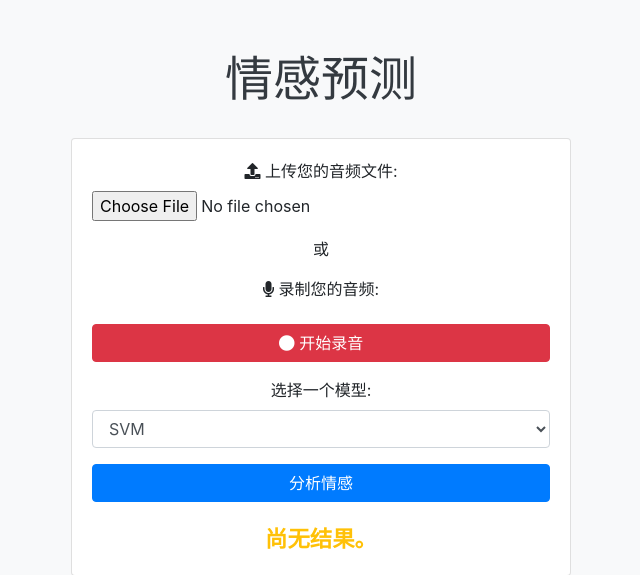
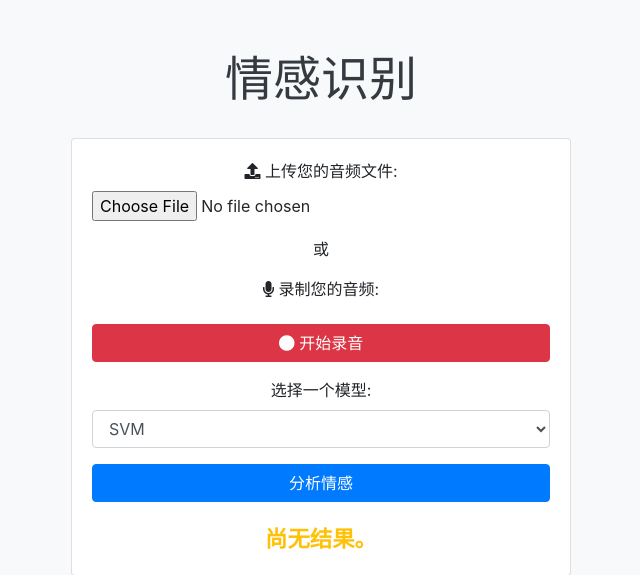
Before and after one commit to FengHua0/EmoIdentify, a Flask app: page / in a window 1280 px wide. Shown: the top 575 px of the page, without its empty margins (319-959 px from the left). Run offline with Flask 3, Linux system fonts and the light colour scheme; some libraries are stand-ins or nearby versions.

Commit message:
little change

```diff
--- a/app/model_training/cnn_spectrogram.py
+++ b/app/model_training/cnn_spectrogram.py
@@ -54,10 +54,10 @@ def train_cnn_model(data_folder, model_output, epochs=20, batch_size=32, img_siz
     # 反转字典用于反编码
     index_to_class = {v: k for k, v in class_indices.items()}
 
-    # 自定义保存路径（可以根据需要修改路径）
+    # 保存路径
     save_path = "../models/label_encoder/CREMA-D_CNN.json"
 
-    # 确保目录存在，如果目录不存在则创建
+    # 确保目录存在
     os.makedirs(os.path.dirname(save_path), exist_ok=True)
 
     # 将类别映射保存为文件
@@ -170,4 +170,4 @@ if __name__ == "__main__":
     model_output = "../models/cnn_spectrogram_model.h5"  # 模型保存路径
 
     # 设置 resume_training 为 True 来继续训练
-    train_cnn_model(data_folder, model_output, epochs=20, batch_size=32, img_size=(224, 224), resume_training=True)
+    train_cnn_model(data_folder, model_output, epochs=10, batch_size=32, img_size=(224, 224), resume_training=True)
--- a/app/predict/CNN_predict.py
+++ b/app/predict/CNN_predict.py
@@ -73,10 +73,8 @@ class CNN(BaseModel):
             spectrogram_bytes = base64.b64decode(spectrogram_base64_str)
             # 打开字节流为图像
             spectrogram_image = Image.open(io.BytesIO(spectrogram_bytes))
-
-            # 检查图像的模式
-            if spectrogram_image.mode != 'RGB':  # 如果图像不是 RGB 模式，则转换
-                spectrogram_image = spectrogram_image.convert('RGB')
+            # 转换成RGB模式
+            spectrogram_image = spectrogram_image.convert('RGB')
 
             # 调整图像大小
             img_size = (224, 224)
--- a/app/templates/index.html
+++ b/app/templates/index.html
@@ -3,7 +3,7 @@
 <head>
     <meta charset="UTF-8">
     <meta name="viewport" content="width=device-width, initial-scale=1.0">
-    <title>情感预测</title>
+    <title>情感识别</title>
     <!-- Bootstrap CSS -->
     <link
       href="https://maxcdn.bootstrapcdn.com/bootstrap/4.5.2/css/bootstrap.min.css"
@@ -59,7 +59,7 @@
 </head>
 <body>
     <div class="container text-center">
-        <h1>情感预测</h1>
+        <h1>情感识别</h1>
 
         <div class="card mx-auto" style="max-width: 500px;">
             <div class="card-body">
--- a/app/visible/spectrogram.py
+++ b/app/visible/spectrogram.py
@@ -55,7 +55,7 @@ def spectrogram_base64(input_data, sr=16000):
     plt.axis('off')  # 关闭坐标轴
     plt.gca().set_position([0, 0, 1, 1])  # 去除图像边距
     img_buf_no_coords = io.BytesIO()
-    plt.savefig(img_buf_no_coords, format='png', bbox_inches='tight', pad_inches=0)
+    plt.savefig(img_buf_no_coords, format='png', bbox_inches='tight', pad_inches=0, transparent=False)
     img_buf_no_coords.seek(0)
     base64_no_coords = base64.b64encode(img_buf_no_coords.read()).decode('utf-8')
     plt.close()
```
